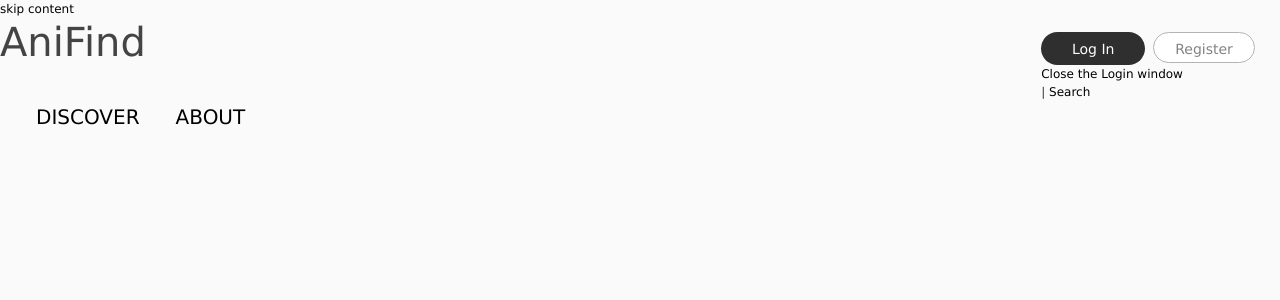
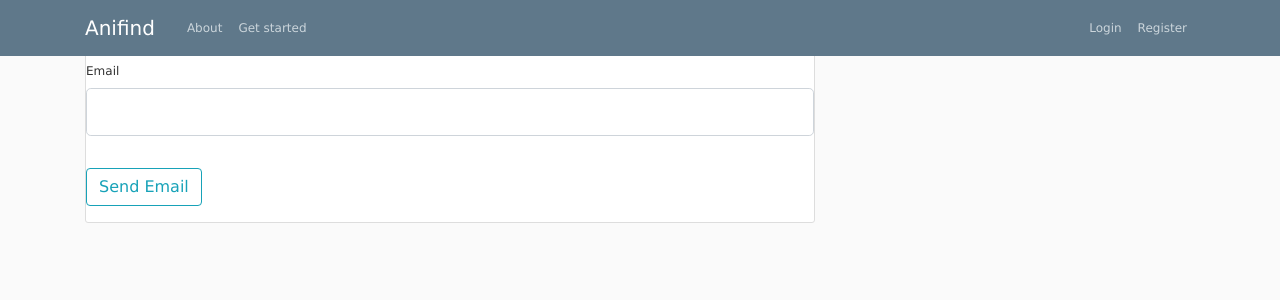
Before and after one commit to JayBlaine/rh22, a Flask app: page /reset_password in a window 1280 px wide; the page is wider, and only the part inside the window is pictured. Shown: the top 300 px of that part. Run offline with Flask 2, Linux system fonts and the light colour scheme; some libraries are stand-ins or nearby versions.

Commit message:
html reset

```diff
--- a/requirements.txt
+++ b/requirements.txt
@@ -6,3 +6,4 @@ flask_mail
 email_validator
 mysqlclient
 mal-api
+itsdangerous==1.1
--- a/rh22/routes.py
+++ b/rh22/routes.py
@@ -76,7 +76,7 @@ def account():
     return render_template('account.html', title='Account', form1=form1, form2=form2, history=history2)
 
 
-@app.route("/start")
+@app.route("/start", methods=['GET', 'POST'])
 def start():
     if current_user.is_authenticated and isinstance(current_user.history, str):
         return redirect(url_for('discover'))
--- a/rh22/templates/layout.html
+++ b/rh22/templates/layout.html
@@ -16,77 +16,59 @@
         <title>Anifind</title>
     {% endif %}
 </head>
-<body class="en" data-new-gr-c-s-check-loaded="14.1054.0" data-gr-ext-installed="">
-	<div id="wrap">
-<!-- skip navigation -->
-<div id="u_skip">
-	<a href="#content" onclick="document.getElementById('content').tabIndex=-1;document.getElementById('content').focus();return false;"><span>skip content</span></a>
+<body>
+    <header class="site-header">
+      <nav class="navbar navbar-expand-md navbar-dark bg-steel fixed-top">
+        <div class="container">
+          <a class="navbar-brand mr-4" href="/">Anifind</a>
+          <button class="navbar-toggler" type="button" data-toggle="collapse" data-target="#navbarToggle" aria-controls="navbarToggle" aria-expanded="false" aria-label="Toggle navigation">
+            <span class="navbar-toggler-icon"></span>
+          </button>
+          <div class="collapse navbar-collapse" id="navbarToggle">
+            <div class="navbar-nav mr-auto">
+              <a class="nav-item nav-link" href="{{ url_for('home') }}">About</a>
+                {% if current_user.is_authenticated and current_user.history is string %}
+                <a class="nav-item nav-link" href="{{ url_for('discover') }}">Discover</a>
+                {% else %}
+                <a class="nav-item nav-link" href="{{ url_for('start') }}">Get started</a>
+                {% endif %}
             </div>
-<!-- //skip navigation -->
-
-<!-- header -->
-<div id="header">
-	<div class="header_inner">
-		<h1 class="logo"><a {{ url_for('home') }} class="btn_logo N=a:gnb.home,g:en_en">AniFind</a></h1>
-	<div class="sta">
-			<!-- [D] account management -->
-            {% if current_user.is_authenticated  %}
-		    <a href="{{ url_for('account') }}" class="lk_login" id="btnLogin">Account</a>
+            <!-- Navbar Right Side -->
+            <div class="navbar-nav">
+                {% if current_user.is_authenticated %}
+                <a class="nav-item nav-link" href="{{ url_for('account') }}">Account</a>
+                <a class="nav-item nav-link" href="{{ url_for('logout') }}">Logout</a>
                 {% else %}
-		    <a href="{{ url_for('login') }}" class="lk_publish N=a:gnb.publish,g:en_en" id="btnPublish">Log In</a>
-		    <a href="{{ url_for('register') }}" class="lk_login" id="btnLogin">Register</a>
+              <a class="nav-item nav-link" href="{{ url_for('login') }}">Login</a>
+              <a class="nav-item nav-link" href="{{ url_for('register') }}">Register</a>
                 {% endif %}
-
-		<span class="login N=a:gnb.mywebtoon,g:en_en" id="btnLoginInfo" style="display: none;"></span>
-
-		<div class="ly_loginbox NE=a:log" id="layerMy">
-			<div class="ico_arr v4 up"></div>
-
-			<a href="#" title="Close" class="btn_clse _btnClose">Close the Login window</a>
-		</div>
-
-		<span class="bar">|</span>
-		<a href="#" class="btn_search _btnSearch N=a:gnb.search,g:en_en">Search</a>
-
-		<div class="search_area _searchArea NE=a:sch" style="display:none">
-			<span class="input_box"><input type="text" class="input_search _txtKeyword"></span>
-			<em class="search_dsc _searchDesc">Search by Series Title or Creator</em>
-			<span class="form_area _searchForm">
-
-						<em class="ico_search _icoSearch">Search</em>
-
-						<a href="#" class="btn_delete _btnDelete NPI=a:del,g:en_en" style="display: none;">Delete</a>
-						<em class="bar">|</em>
-						<a href="#" class="lk_close _btnClose NPI=a:cancel,g:en_en">Close</a>
-					</span>
-
-			<ul class="ly_autocomplete _searchLayer" style="display:none">
-			</ul>
             </div>
           </div>
-	<p class="blind">MENU</p>
-	<ul class="lnb NE=a:gnb">
-       {% if current_user.is_authenticated and current_user.history is string %}
-		<li class="m01 on">
-			<a href="{{ url_for('start') }}" class="NPI=a:daily,g:en_en">
-				<h>START</h>
-			</a>
-		</li>
+        </div>
+      </nav>
+    </header>
+    <main role="main" class="container">
+      <div class="row">
+        <div class="col-md-8">
+          {% with messages = get_flashed_messages(with_categories=true) %}
+            {% if messages %}
+              {% for category, message in messages %}
+                <div class="alert alert-{{ category }}">
+                  {{ message }}
+                </div>
+              {% endfor %}
             {% endif %}
-		<li class="m02">
-			<a href="{{ url_for('discover') }}" class="NPI=a:genre,g:en_en">
-				<h>DISCOVER</h>
-			</a>
-		</li>
-		<li class="m03">
-			<a href="{{ url_for('home') }}" class="NPI=a:toprated,g:en_en">
-				<h>ABOUT</h>
-			</a>
-		</li>
-	</ul>
-	<div id="appleid-signin" data-color="black" data-border="true" data-type="sign in" hidden=""></div>
+          {% endwith %}
+          {% block content %}{% endblock %}
         </div>
       </div>
-<!-- //header -->
+    </main>
+
+
+    <!-- Optional JavaScript -->
+    <!-- jQuery first, then Popper.js, then Bootstrap JS -->
+    <script src="https://code.jquery.com/jquery-3.2.1.slim.min.js" integrity="sha384-KJ3o2DKtIkvYIK3UENzmM7KCkRr/rE9/Qpg6aAZGJwFDMVNA/GpGFF93hXpG5KkN" crossorigin="anonymous"></script>
+    <script src="https://cdnjs.cloudflare.com/ajax/libs/popper.js/1.12.9/umd/popper.min.js" integrity="sha384-ApNbgh9B+Y1QKtv3Rn7W3mgPxhU9K/ScQsAP7hUibX39j7fakFPskvXusvfa0b4Q" crossorigin="anonymous"></script>
+    <script src="https://maxcdn.bootstrapcdn.com/bootstrap/4.0.0/js/bootstrap.min.js" integrity="sha384-JZR6Spejh4U02d8jOt6vLEHfe/JQGiRRSQQxSfFWpi1MquVdAyjUar5+76PVCmYl" crossorigin="anonymous"></script>
 </body>
 </html>
```
Also changed, not shown: rh22/templates/layout_1.html (+11 -23 lines), rh22/templates/temp.html (+50 -27 lines). Lines whose indentation alone changed are shown as unchanged.
